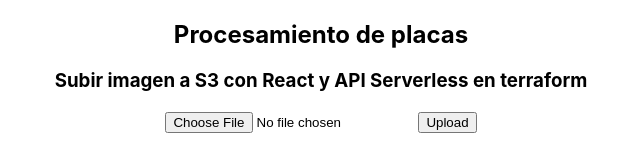
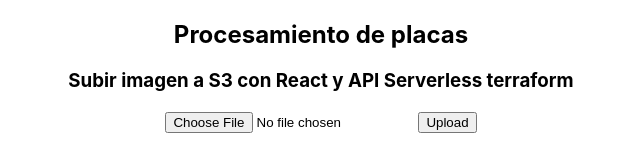
Before and after one commit to slmnmn/staticwebsite-to-upload-to-s3, a React (Create React App) app: page / in a window 1280 px wide. Shown: the top 160 px of the page, without its empty margins (319-959 px from the left). Built offline with nearby package versions, Linux system fonts and the light colour scheme.

Commit message:
Cambos otra vez 49038290532

```diff
--- a/src/App.js
+++ b/src/App.js
@@ -83,7 +83,7 @@ class App extends Component{
     return (
       <div className="contenedor">
         <h2>Procesamiento de placas</h2>
-        <h3>Subir imagen a S3 con React y API Serverless en terraform</h3>
+        <h3>Subir imagen a S3 con React y API Serverless terraform</h3>
         <div>
           <input type= "file" onChange={this.onFileChange}/>
           <button onClick={this.onFileUpload}>
```
